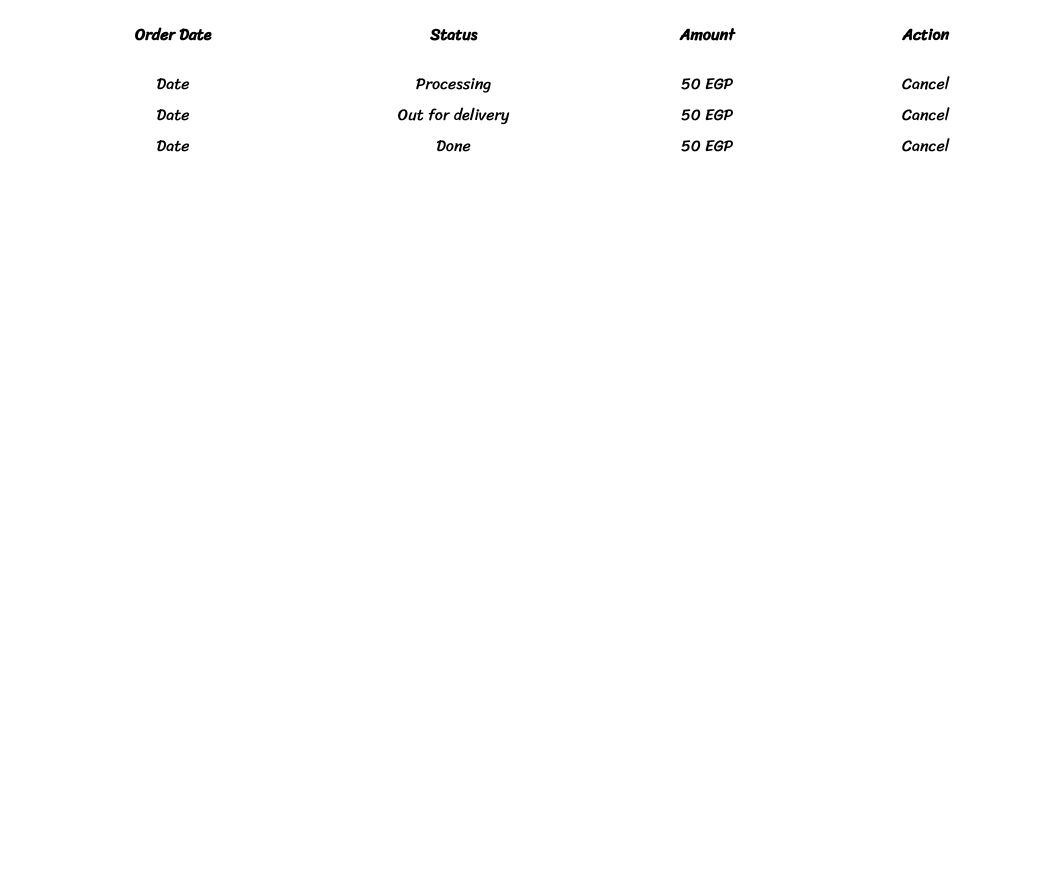
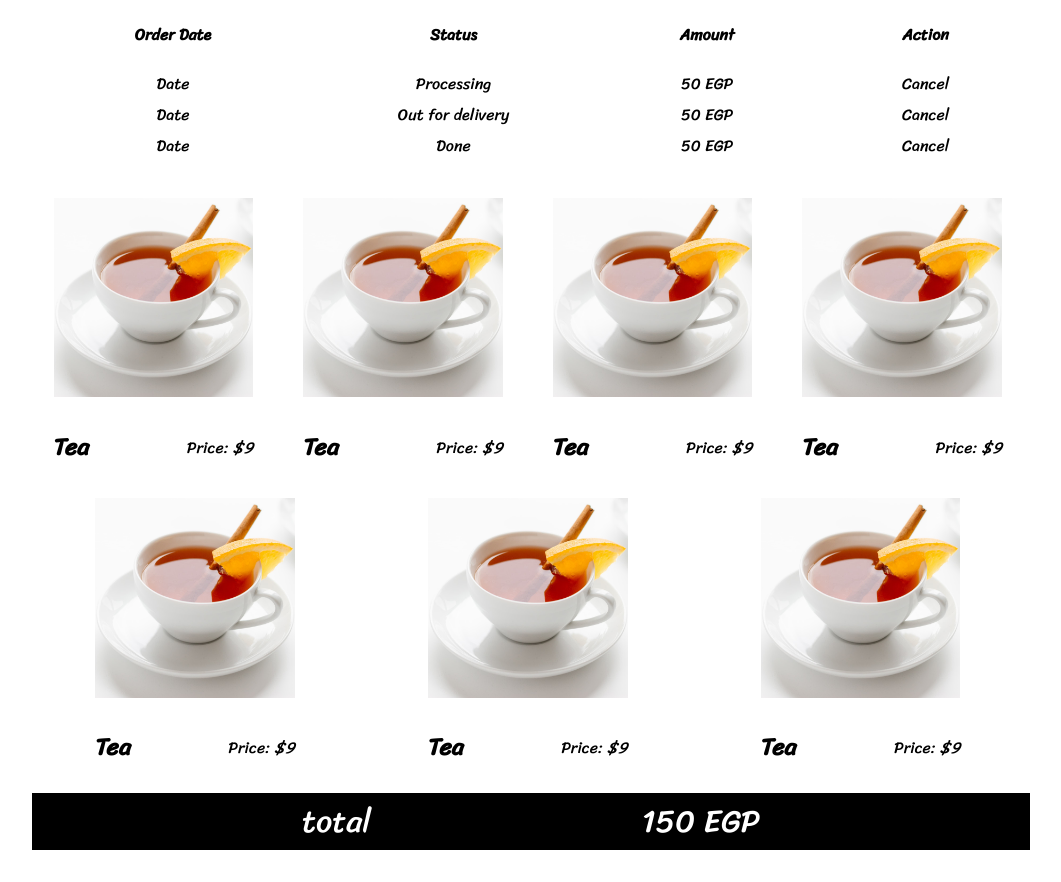
Before and after one commit to asaid-0/cafe-php, a PHP site: page /user-orders.html in a window 1280 px wide. Shown: the part 222-1104 px from the top of the page, without its empty margins (109-1170 px from the left). Before the commit the page ends 374 px from the top, so only its background shows below. Run offline with PHP 8.4, Linux system fonts and the light colour scheme.

Commit message:
user-orders complete

```diff
--- a/assets/css/user-orders.css
+++ b/assets/css/user-orders.css
@@ -4,14 +4,14 @@
 }
 .container .content {
     flex-basis: 80%;
-    display: flex;
+     display: flex;
     flex-direction: column;
-    /* justify-content: space-evenly; */
-    /* align-items: stretch; */
+    justify-content: space-evenly;
 }
 .orders{
     display: flex;
     justify-content: space-evenly;
+    margin-bottom: 2rem;
 }
 .search-group {
     display: flex;
@@ -25,8 +25,9 @@
 .search-input {
     margin-bottom: 2rem ;
 }
-
+/* ************************** */
 /*orders table styling*/
+/* ************************* */
 .orders-table{
     border-collapse: collapse;
     width: 100%;
@@ -42,3 +43,28 @@
     padding: 1rem;
     text-align: center;
 }
+
+/* ***************************** */
+/* items style */
+/* **************************** */
+.items {
+    display: flex;
+    flex-flow: row wrap;
+    justify-content:space-around;
+}
+.item {
+    flex: 0 20%;
+    margin-right: .4rem;
+    padding: .3rem;
+    background-color: #fff;
+}
+/* *************************** */
+/*  calculate div  */
+/* ************************** */
+.calculate{
+    display: flex;
+    justify-content: space-evenly;
+    background-color: black;
+    color: white;
+    font-size: 2rem;
+}
--- a/home.html
+++ b/home.html
@@ -28,7 +28,6 @@
 
     <section>
         <div class="container">
-
             <div class="cart">
                 <form action="">
                     <ul class="drinks-list">
@@ -105,7 +104,6 @@
                     </div>
                 </form>
                 <div class="items">
-
                     <div class="item">
                         <img src="assets/images/tea.jpg" alt="tea" />
                         <div class="item-details">
--- a/user-orders.html
+++ b/user-orders.html
@@ -73,7 +73,7 @@
                         </tr>
                     </table>
                 </div>
-                <!-- <div class="items">
+                <div class="items">
                     <div class="item">
                         <img src="assets/images/tea.jpg" alt="tea" />
                         <div class="item-details">
@@ -81,7 +81,6 @@
                             <p>Price: <em>$9</em>
                             </p>
                         </div>
-                        <button class="add-to-cart" type="button">Add to cart</button>
                     </div>
                     <div class="item">
                         <img src="assets/images/tea.jpg" alt="tea" />
@@ -90,7 +89,6 @@
                             <p>Price: <em>$9</em>
                             </p>
                         </div>
-                        <button class="add-to-cart" type="button">Add to cart</button>
                     </div>
                     <div class="item">
                         <img src="assets/images/tea.jpg" alt="tea" />
@@ -99,7 +97,6 @@
                             <p>Price: <em>$9</em>
                             </p>
                         </div>
-                        <button class="add-to-cart" type="button">Add to cart</button>
                     </div>
                     <div class="item">
                         <img src="assets/images/tea.jpg" alt="tea" />
@@ -108,7 +105,6 @@
                             <p>Price: <em>$9</em>
                             </p>
                         </div>
-                        <button class="add-to-cart" type="button">Add to cart</button>
                     </div>
                     <div class="item">
                         <img src="assets/images/tea.jpg" alt="tea" />
@@ -117,7 +113,6 @@
                             <p>Price: <em>$9</em>
                             </p>
                         </div>
-                        <button class="add-to-cart" type="button">Add to cart</button>
                     </div>
                     <div class="item">
                         <img src="assets/images/tea.jpg" alt="tea" />
@@ -126,7 +121,6 @@
                             <p>Price: <em>$9</em>
                             </p>
                         </div>
-                        <button class="add-to-cart" type="button">Add to cart</button>
                     </div>
                     <div class="item">
                         <img src="assets/images/tea.jpg" alt="tea" />
@@ -135,191 +129,12 @@
                             <p>Price: <em>$9</em>
                             </p>
                         </div>
-                        <button class="add-to-cart" type="button">Add to cart</button>
                     </div>
-                    <div class="item">
-                        <img src="assets/images/tea.jpg" alt="tea" />
-                        <div class="item-details">
-                            <h2>Tea</h2>
-                            <p>Price: <em>$9</em>
-                            </p>
-                        </div>
-                        <button class="add-to-cart" type="button">Add to cart</button>
-                    </div>
-                    <div class="item">
-                        <img src="assets/images/tea.jpg" alt="tea" />
-                        <h2>Tea</h2>
-
-                        <p>Price: <em>$9</em>
-                        </p>
-                        <button class="add-to-cart" type="button">Add to cart</button>
-                    </div>
-                    <div class="item">
-                        <img src="assets/images/tea.jpg" alt="tea" />
-                        <h2>Tea</h2>
-
-                        <p>Price: <em>$9</em>
-                        </p>
-                        <button class="add-to-cart" type="button">Add to cart</button>
-                    </div>
-                    <div class="item">
-                        <img src="assets/images/tea.jpg" alt="tea" />
-                        <h2>Tea</h2>
-
-                        <p>Price: <em>$9</em>
-                        </p>
-                        <button class="add-to-cart" type="button">Add to cart</button>
-                    </div>
-                    <div class="item">
-                        <img src="assets/images/tea.jpg" alt="tea" />
-                        <h2>Tea</h2>
-
-                        <p>Price: <em>$9</em>
-                        </p>
-                        <button class="add-to-cart" type="button">Add to cart</button>
-                    </div>
-                    <div class="item">
-                        <img src="assets/images/tea.jpg" alt="tea" />
-                        <h2>Tea</h2>
-
-                        <p>Price: <em>$9</em>
-                        </p>
-                        <button class="add-to-cart" type="button">Add to cart</button>
-                    </div>
-                    <div class="item">
-                        <img src="assets/images/tea.jpg" alt="tea" />
-                        <h2>Tea</h2>
-
-                        <p>Price: <em>$9</em>
-                        </p>
-                        <button class="add-to-cart" type="button">Add to cart</button>
-                    </div>
-
-                <div class="items">
-                    <div class="item">
-                        <img src="assets/images/tea.jpg" alt="tea" />
-                        <div class="item-details">
-                            <h2>Tea</h2>
-                            <p>Price: <em>$9</em>
-                            </p>
-                        </div>
-                        <button class="add-to-cart" type="button">Add to cart</button>
-                    </div>
-                    <div class="item">
-                        <img src="assets/images/tea.jpg" alt="tea" />
-                        <div class="item-details">
-                            <h2>Tea</h2>
-                            <p>Price: <em>$9</em>
-                            </p>
-                        </div>
-                        <button class="add-to-cart" type="button">Add to cart</button>
-                    </div>
-                    <div class="item">
-                        <img src="assets/images/tea.jpg" alt="tea" />
-                        <div class="item-details">
-                            <h2>Tea</h2>
-                            <p>Price: <em>$9</em>
-                            </p>
-                        </div>
-                        <button class="add-to-cart" type="button">Add to cart</button>
-                    </div>
-                    <div class="item">
-                        <img src="assets/images/tea.jpg" alt="tea" />
-                        <div class="item-details">
-                            <h2>Tea</h2>
-                            <p>Price: <em>$9</em>
-                            </p>
-                        </div>
-                        <button class="add-to-cart" type="button">Add to cart</button>
-                    </div>
-                    <div class="item">
-                        <img src="assets/images/tea.jpg" alt="tea" />
-                        <div class="item-details">
-                            <h2>Tea</h2>
-                            <p>Price: <em>$9</em>
-                            </p>
-                        </div>
-                        <button class="add-to-cart" type="button">Add to cart</button>
-                    </div>
-                    <div class="item">
-                        <img src="assets/images/tea.jpg" alt="tea" />
-                        <div class="item-details">
-                            <h2>Tea</h2>
-                            <p>Price: <em>$9</em>
-                            </p>
-                        </div>
-                        <button class="add-to-cart" type="button">Add to cart</button>
-                    </div>
-                    <div class="item">
-                        <img src="assets/images/tea.jpg" alt="tea" />
-                        <div class="item-details">
-                            <h2>Tea</h2>
-                            <p>Price: <em>$9</em>
-                            </p>
-                        </div>
-                        <button class="add-to-cart" type="button">Add to cart</button>
-                    </div>
-                    <div class="item">
-                        <img src="assets/images/tea.jpg" alt="tea" />
-                        <div class="item-details">
-                            <h2>Tea</h2>
-                            <p>Price: <em>$9</em>
-                            </p>
-                        </div>
-                        <button class="add-to-cart" type="button">Add to cart</button>
-                    </div>
-                    <div class="item">
-                        <img src="assets/images/tea.jpg" alt="tea" />
-                        <h2>Tea</h2>
-
-                        <p>Price: <em>$9</em>
-                        </p>
-                        <button class="add-to-cart" type="button">Add to cart</button>
-                    </div>
-                    <div class="item">
-                        <img src="assets/images/tea.jpg" alt="tea" />
-                        <h2>Tea</h2>
-
-                        <p>Price: <em>$9</em>
-                        </p>
-                        <button class="add-to-cart" type="button">Add to cart</button>
-                    </div>
-                    <div class="item">
-                        <img src="assets/images/tea.jpg" alt="tea" />
-                        <h2>Tea</h2>
-
-                        <p>Price: <em>$9</em>
-                        </p>
-                        <button class="add-to-cart" type="button">Add to cart</button>
-                    </div>
-                    <div class="item">
-                        <img src="assets/images/tea.jpg" alt="tea" />
-                        <h2>Tea</h2>
-
-                        <p>Price: <em>$9</em>
-                        </p>
-                        <button class="add-to-cart" type="button">Add to cart</button>
-                    </div>
-                    <div class="item">
-                        <img src="assets/images/tea.jpg" alt="tea" />
-                        <h2>Tea</h2>
-
-                        <p>Price: <em>$9</em>
-                        </p>
-                        <button class="add-to-cart" type="button">Add to cart</button>
-                    </div>
-                    <div class="item">
-                        <img src="assets/images/tea.jpg" alt="tea" />
-                        <h2>Tea</h2>
-
-                        <p>Price: <em>$9</em>
-                        </p>
-                        <button class="add-to-cart" type="button">Add to cart</button>
-                    </div>
-
                 </div>
-            </div> -->
-
+                <div class="calculate">
+                    <label for="">total</label>
+                    <label for="">150 EGP</label>
+                </div>
             </div>
     </section>
 
```
